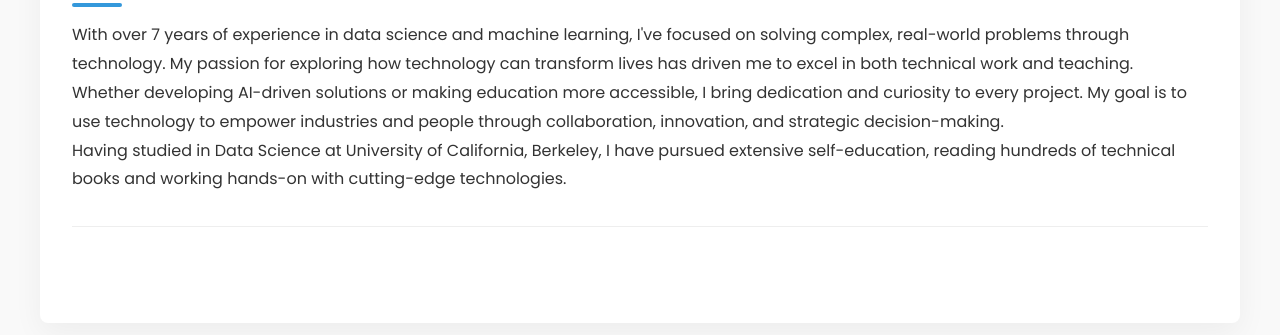
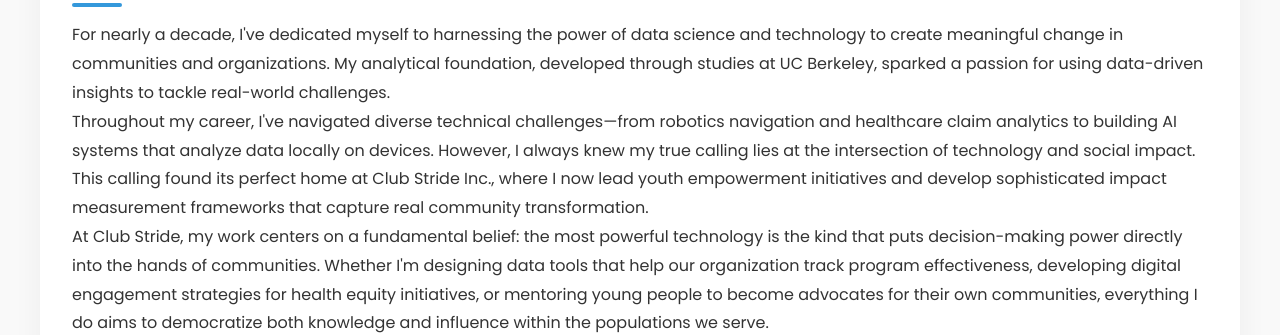
Before and after one commit to MuayThaiLegz/Card, a plain HTML site: page index.html in a window 1280 px wide. Shown: the part 615-950 px from the top of the page. Drawn offline with Linux system fonts and the light colour scheme.

Commit message:
Update index.html

```diff
--- a/index.html
+++ b/index.html
@@ -302,9 +302,10 @@
 
         <section id="about" class="section active-section">
             <h2>About Me</h2>
-            <p>With over 7 years of experience in data science and machine learning, I've focused on solving complex, real-world problems through technology. My passion for exploring how technology can transform lives has driven me to excel in both technical work and teaching.</p>
-            <p>Whether developing AI-driven solutions or making education more accessible, I bring dedication and curiosity to every project. My goal is to use technology to empower industries and people through collaboration, innovation, and strategic decision-making.</p>
-            <p>Having studied in Data Science at University of California, Berkeley, I have pursued extensive self-education, reading hundreds of technical books and working hands-on with cutting-edge technologies.</p>
+            <p>For nearly a decade, I've dedicated myself to harnessing the power of data science and technology to create meaningful change in communities and organizations. My analytical foundation, developed through studies at UC Berkeley, sparked a passion for using data-driven insights to tackle real-world challenges.</p>
+            <p>Throughout my career, I've navigated diverse technical challenges—from robotics navigation and healthcare claim analytics to building AI systems that analyze data locally on devices. However, I always knew my true calling lies at the intersection of technology and social impact. This calling found its perfect home at Club Stride Inc., where I now lead youth empowerment initiatives and develop sophisticated impact measurement frameworks that capture real community transformation.</p>
+            <p>At Club Stride, my work centers on a fundamental belief: the most powerful technology is the kind that puts decision-making power directly into the hands of communities. Whether I'm designing data tools that help our organization track program effectiveness, developing digital engagement strategies for health equity initiatives, or mentoring young people to become advocates for their own communities, everything I do aims to democratize both knowledge and influence within the populations we serve.</p>
+            <p>Looking forward, my vision through Club Stride encompasses three transformative goals: elevating the technological literacy of community youth so they can lead digital transformation from within their own neighborhoods; creating frictionless, transparent systems that make donation tracking and impact visibility effortless for all stakeholders; and building platforms that give communities genuine collective voice in the decisions that shape their future. This isn't just about better technology—it's about reshaping power structures to serve the people who need change most, one community at a time.</p>
         </section>
 
         <section id="clubstride" class="section">
```
